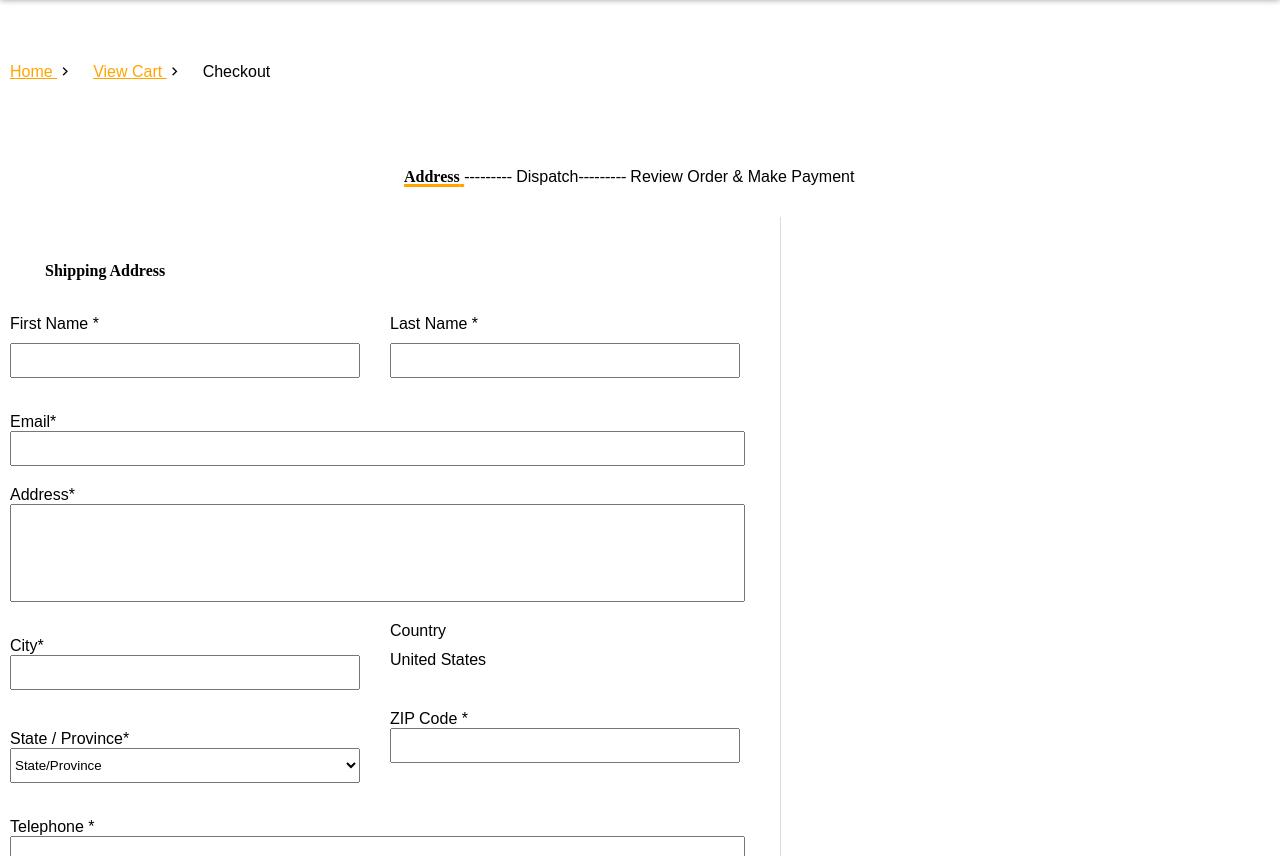
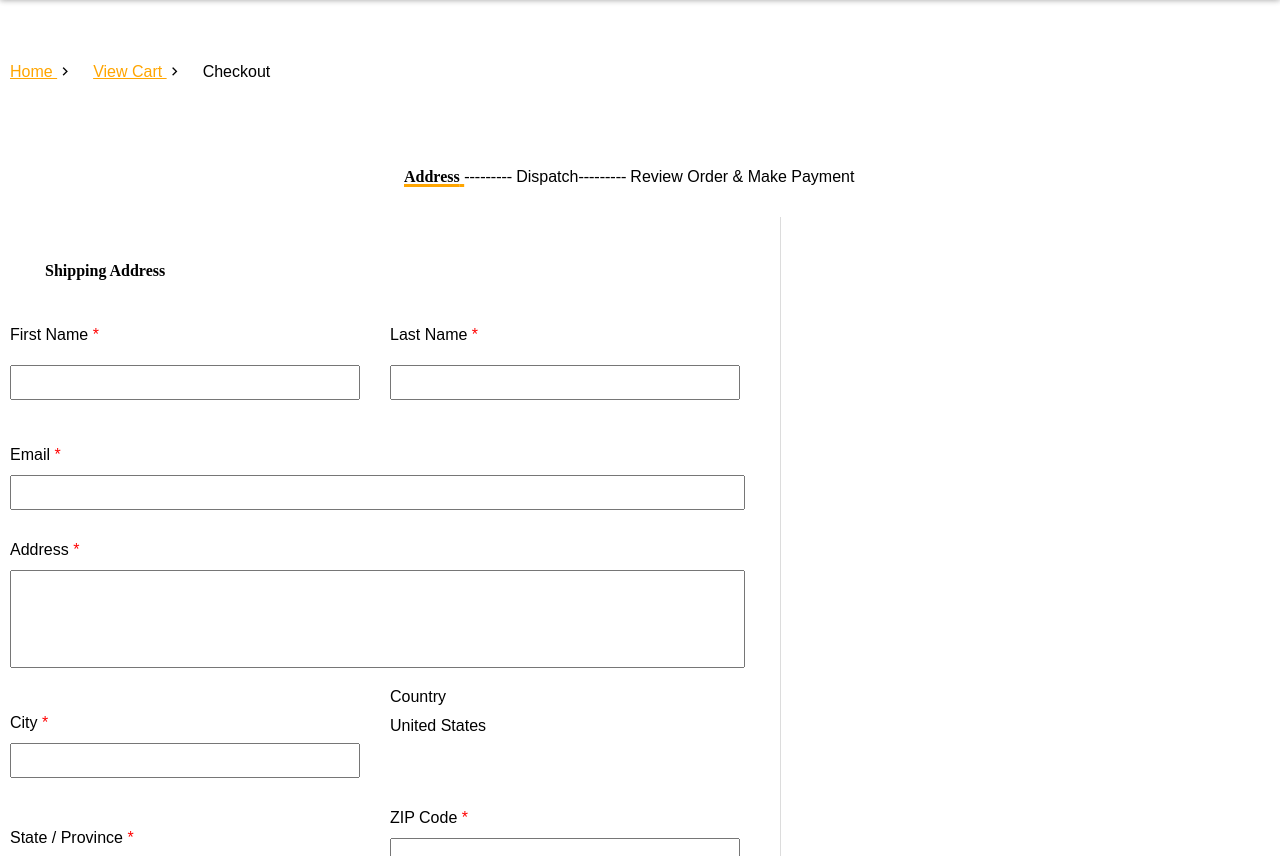
Before and after one commit to vibhuti-jadav/Gadgets-store-projects, a plain HTML site: page checkout.html in a window 1280 px wide. Shown: the part 96-952 px from the top of the page. Drawn offline with Linux system fonts and the light colour scheme.

Commit message:
complete code

```diff
--- a/checkout.html
+++ b/checkout.html
@@ -6,6 +6,7 @@
     <meta name="viewport" content="width=device-width, initial-scale=1.0">
     <title>checkout | Gadget Zone</title>
     <link rel="stylesheet" href="css/checkout.css">
+    <link rel="stylesheet" href="css/media.css">
 
     <!-- --------links------- -->
 
@@ -70,41 +71,49 @@
 
             <div>
                 <form>
-                    <div class="main-box-name">
-                        <div class="box-name">
-                            <label>First Name *</label>
+                    <div class="main-box-name w-lg all">
+                        <div class="box-name w-lg all">
+                            <label>First Name
+                                <a class="cf">*</a></label>
                             <br />
                             <input type="name" />
                         </div>
-                        <div class="box-name">
-                            <label>Last Name *</label>
+                        <div class="box-name w-lg all">
+                            <label>Last Name
+                                <a class="cf">*</a></label>
                             <br />
                             <input type="name" />
 
                         </div>
                     </div>
-                    <div class="main-box-name">
-                        <div class="box-div">
-                            <label>Email*</label>
+                    <div class="main-box-name w-lg all">
+                        <div class="box-div w-lg all">
+                            <label>Email
+                                <a class="cf">*</a>
+                            </label>
                             <br />
                             <input class="ip" type="Email" />
                         </div>
                     </div>
-                    <div class="main-box-name">
-                        <div class="box-address">
-                            <label>Address*</label>
+                    <div class="main-box-name w-lg all">
+                        <div class="box-address w-lg all">
+                            <label>Address
+                                <a class="cf">*</a>
+                            </label>
                             <br />
                             <input class="ar" type="Email" />
                         </div>
                     </div>
 
-                    <div class="main-box-name">
-                        <div class="box-city">
-                            <label>City*</label>
+                    <div class="main-box-name w-lg all">
+                        <div class="box-city w-lg all">
+                            <label>City
+                                <a class="cf">*</a>
+                            </label>
                             <br />
                             <input type="name" />
                         </div>
-                        <div class="box-con">
+                        <div class="box-con w-lg all">
                             <label>Country</label>
                             <br />
                             <a>United States</a>
@@ -112,12 +121,14 @@
                         </div>
                     </div>
 
-                    <div class="main-box-name">
+                    <div class="main-box-name w-lg all">
 
-                        <div class="box-state">
-                            <label>State / Province*</label>
+                        <div class="box-state w-lg all">
+                            <label>State / Province
+                                <a class="cf">*</a>
+                            </label>
                             <br />
-                            <select class="input">
+                            <select class="input w-lg all">
                                 <option>State/Province</option>
                                 <option>California</option>
                                 <option>Florida</option>
@@ -128,8 +139,10 @@
                             </select>
                         </div>
 
-                        <div class="box-code">
-                            <label> ZIP Code *</label>
+                        <div class="box-code w-lg all">
+                            <label> ZIP Code
+                                <a class="cf">*</a>
+                            </label>
                             <br />
                             <input type="name" />
 
@@ -138,24 +151,26 @@
                     </div>
 
 
-                    <div class="main-box-name">
-                        <div class="box-div">
-                            <label>Telephone *</label>
+                    <div class="main-box-name w-lg all">
+                        <div class="box-div w-lg all">
+                            <label>Telephone
+                                <a class="cf">*</a>
+                            </label>
                             <br />
                             <input class="ip" type="Email" />
                         </div>
                     </div>
 
 
-                    <div class="main-box-name">
-                        <div class="box-check">
+                    <div class="main-box-name w-lg all">
+                        <div class="box-check w-lg all">
                             <input class="check" type="checkbox" checked />
                             Billing Address is same as Shipping Address
                         </div>
                     </div>
 
 
-                    <div class="main-box-name">
+                    <div class="main-box-name w-lg all">
                         <button class="conti">Continue</button>
                     </div>
 
--- a/css/checkout.css
+++ b/css/checkout.css
@@ -403,3 +403,7 @@ li{
     border: 1px solid white;
     background-color: #364153;
   }
+
+.cf{
+    color: red;
+}
--- a/css/media.css
+++ b/css/media.css
@@ -10,3 +10,13 @@
         object-position:center;
     }
 }
+
+@media(max-width:991px){
+    .w-lg{
+        width: 100%;
+    }
+
+    .all input{
+        width: 100%;
+    }
+}
```
